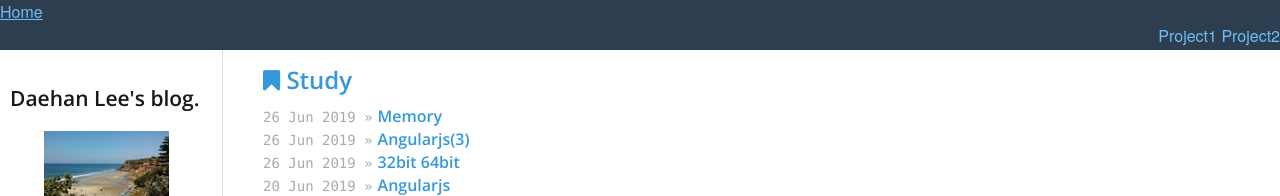
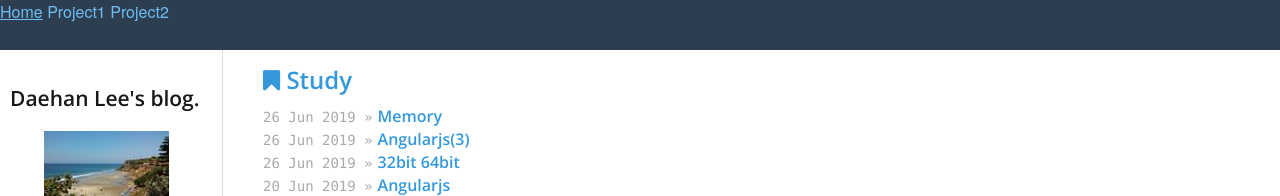
Before and after one commit to daehan0226/Study, a Jekyll site: the page built from index.html, in a window 1280 px wide. Shown: the top 196 px of the page. Built offline with Jekyll 4.4.1, drawn with Linux system fonts in a browser that asks for light colours.

Commit message:
Update default.html

```diff
--- a/_layouts/default.html
+++ b/_layouts/default.html
@@ -21,10 +21,10 @@
 <body>
   <div style="position: fixed; width: 100%; height: 50px; background-color: #2d3e50; z-index:4;">
     <div><a href="https://foxlee.ga/" style="color:#6FBEF3;">Home</a>
-      <div style="text-align: right;">
-      <a href="https://shop.foxlee-p.ga/" style="color:#6FBEF3;">Project1</a>
-      <a href="https://patent.foxlee.ga/" style="color:#6FBEF3;">Project2</a>
-      </div>
+      <a style="text-align: right;">
+        <a href="https://shop.foxlee-p.ga/" style="color:#6FBEF3;">Project1</a>
+        <a href="https://patent.foxlee.ga/" style="color:#6FBEF3;">Project2</a>
+      </a>
     </div>
   </div>
   <div class="container">
```
